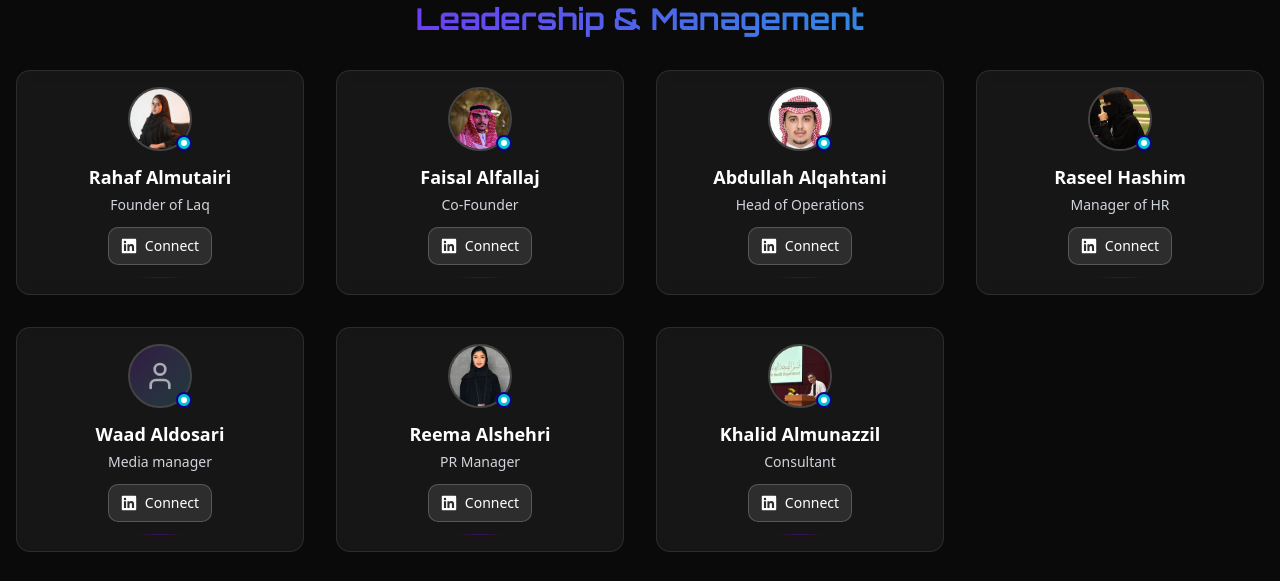
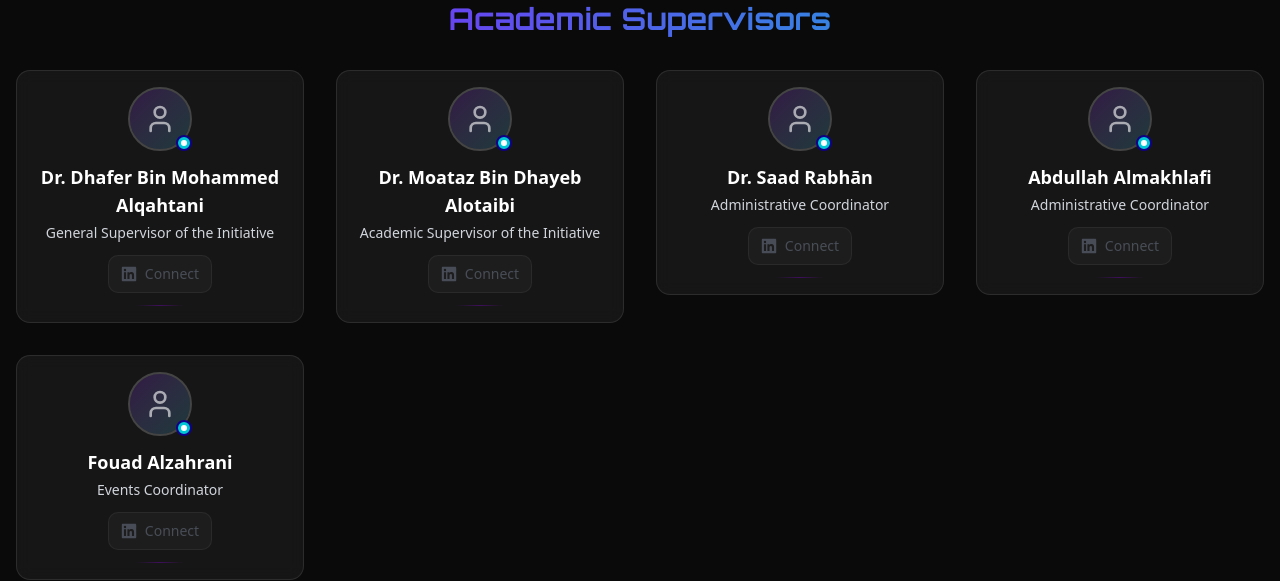
Before and after one commit to A222moq3e/LAG_Website, a Next.js app: page /en/team in a window 1280 px wide. Shown: the part 275-856 px from the top of the page. Built offline with nearby package versions, Linux system fonts and the light colour scheme; no server answers.

Commit message:
add doctors names and postions on team page

```diff
--- a/app/[locale]/team/page.js
+++ b/app/[locale]/team/page.js
@@ -7,6 +7,50 @@ export default async function Team({ params }) {
   const currentLocale = locale || "en";
 
   // Real team members data - Organized by categories
+
+  const academicSupervisors = [
+    {
+      nameEn: "Dr. Dhafer Bin Mohammed Alqahtani",
+      nameAr: "د. ظافر بن محمد القحطاني",
+      positionEn: "General Supervisor of the Initiative",
+      positionAr: "المشرف العام للمبادرة",
+      linkedinUrl: null,
+      avatarUrl: null,
+    },
+    {
+      nameEn: "Dr. Moataz Bin Dhayeb Alotaibi",
+      nameAr: "د. معتز بن ذايب العتيبي",
+      positionEn: "Academic Supervisor of the Initiative",
+      positionAr: "المشرف الأكاديمي للمبادرة",
+      linkedinUrl: null,
+      avatarUrl: null,
+    },
+    {
+      nameEn: "Dr. Saad Rabhān",
+      nameAr: "د. سعد ربحان",
+      positionEn: "Administrative Coordinator",
+      positionAr: "منسق إداري",
+      linkedinUrl: null,
+      avatarUrl: null,
+    },
+    {
+      nameEn: "Abdullah Almakhlafi",
+      nameAr: "أ. عبدالله المخلفي",
+      positionEn: "Administrative Coordinator",
+      positionAr: "منسق إداري",
+      linkedinUrl: null,
+      avatarUrl: null,
+    },
+    {
+      nameEn: "Fouad Alzahrani",
+      nameAr: "أ. فؤاد الزهراني",
+      positionEn: "Events Coordinator",
+      positionAr: "منسق الفعاليات",
+      linkedinUrl: null,
+      avatarUrl: null,
+    },
+  ];
+
   const leadershipTeam = [
     // Founders
     {
@@ -38,7 +82,7 @@ export default async function Team({ params }) {
     {
       nameEn: "Raseel Hashim",
       nameAr: "رسيل هاشم",
-      positionEn: "Manager of HR",
+      positionEn: "HR Manager",
       positionAr: "رئيسة الموارد البشرية",
       linkedinUrl:
         "https://www.linkedin.com/in/%D8%B1%D8%B3%D9%8A%D9%84-%D9%87%D8%A7%D8%B4%D9%85%F0%9F%87%B8%F0%9F%87%A6-88300a197",
@@ -51,6 +95,15 @@ export default async function Team({ params }) {
       positionAr: "رئيسة قسم الإعلام ",
       linkedinUrl: "https://www.linkedin.com/in/waad-al-dosary-107621213",
       avatarUrl: null, // No image available
+    },
+
+    {
+        nameEn: "Saif alotaibie",
+        nameAr: "سيف العتيبي",
+        positionEn: "IT Manager",
+        positionAr: "رئيس تقنية المعلومات",
+        linkedinUrl: "https://www.linkedin.com/in/saif-alotaibie-2169a72bb",
+        avatarUrl: "/team/saif-alotaibie.jpg",
       },
     {
       nameEn: "Reema Alshehri",
@@ -134,15 +187,7 @@ export default async function Team({ params }) {
   ];
 
   const technicalTeam = [
-    // IT Leadership
-    {
-      nameEn: "Saif alotaibie",
-      nameAr: "سيف العتيبي",
-      positionEn: "IT Leader",
-      positionAr: "قائد تقنية المعلومات",
-      linkedinUrl: "https://www.linkedin.com/in/saif-alotaibie-2169a72bb",
-      avatarUrl: "/team/saif-alotaibie.jpg",
-    },
+
     // Web Developers
     {
       nameEn: "Abdullah Bin Ammar",
@@ -340,13 +385,24 @@ export default async function Team({ params }) {
 
       {/* Team Members Section */}
       <section className="mb-20">
+
+      {renderTeamSection(
+    "Academic Supervisors",
+    "المشرفين الأكاديميين",
+    academicSupervisors
+  )}
+
   {renderTeamSection(
     "Leadership & Management",
     "القيادة والإدارة",
     leadershipTeam
   )}
 
-        {renderTeamSection("Department Leads", "قادة الأقسام", departmentLeads)}
+  {renderTeamSection(
+    "Department Leads",
+    "قادة الأقسام",
+    departmentLeads
+  )}
 
   {renderTeamSection(
     "Public Relations",
@@ -366,7 +422,12 @@ export default async function Team({ params }) {
     operationsSupport
   )}
 
-        {renderTeamSection("Technical Team", "الفريق التقني", technicalTeam)}
+  {renderTeamSection(
+    "Technical Team",
+    "الفريق التقني",
+    technicalTeam
+  )}
+
 </section>
 </div>
   );
```
Lines whose indentation alone changed are shown as unchanged.
